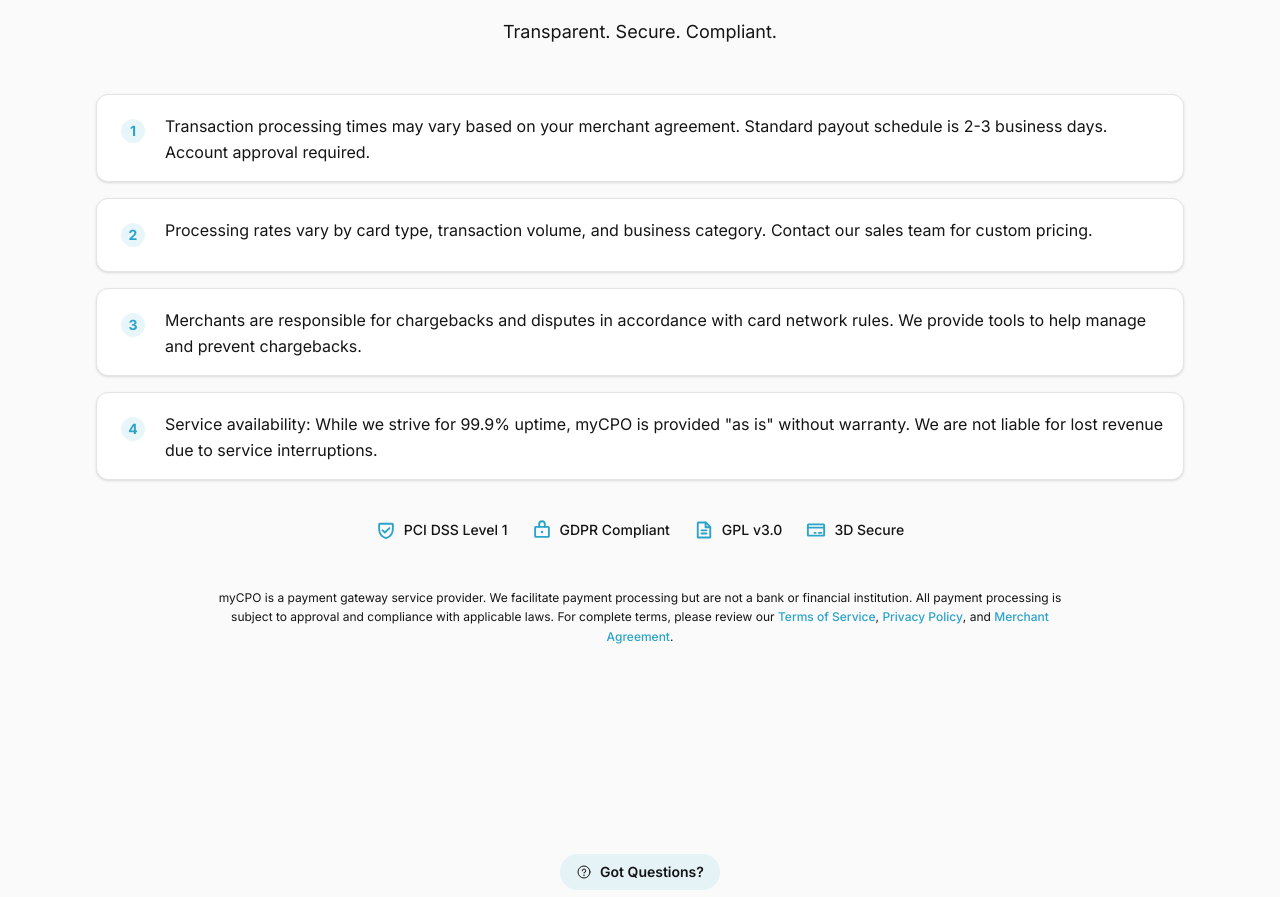
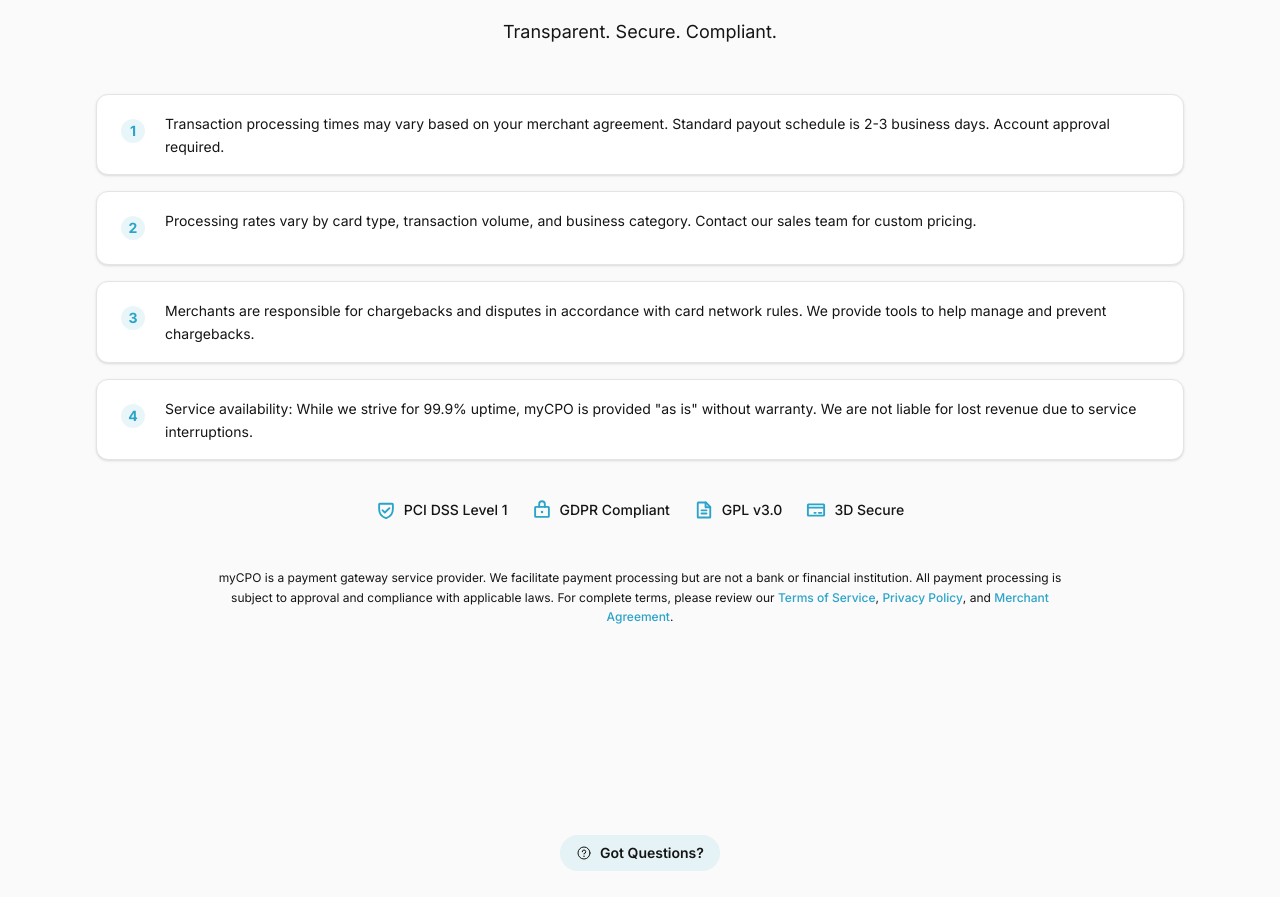
Before and after one commit to Shubham1997x/mycpo, a Next.js app: page / in a window 1280 px wide. Shown: the part 4792-5689 px from the top of the page. Built offline with nearby package versions, Linux system fonts and the light colour scheme.

Commit message:
style: Update text size in LegalDisclosureSection for improved readability

```diff
--- a/app/components/LegalDisclosureSection.tsx
+++ b/app/components/LegalDisclosureSection.tsx
@@ -64,7 +64,7 @@
                         <span className="flex h-6 w-6 shrink-0 items-center justify-center m-2 rounded-full bg-[#2ca3c9]/10 text-[#2ca3c9] text-sm font-bold">
                             {index + 1}
                         </span>
-                        <p className="text-md sm:text-md text-zinc-600 leading-relaxed pt-0.5 wrap-break-word">{text}</p>
+                        <p className="text-sm sm:text-md text-zinc-600 leading-relaxed pt-0.5 wrap-break-word">{text}</p>
                     </motion.div>
                 ))}
             </motion.div>
```
